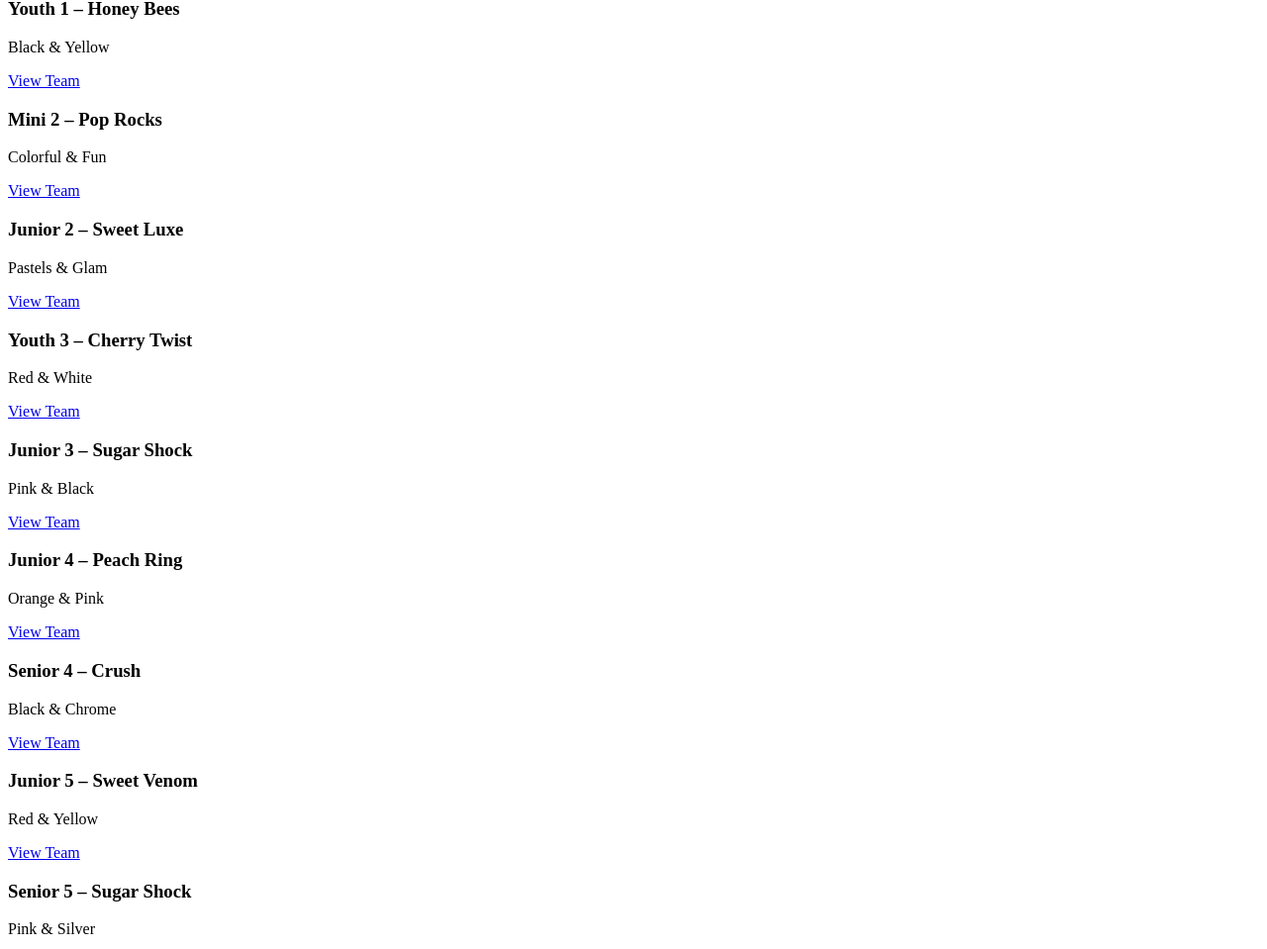
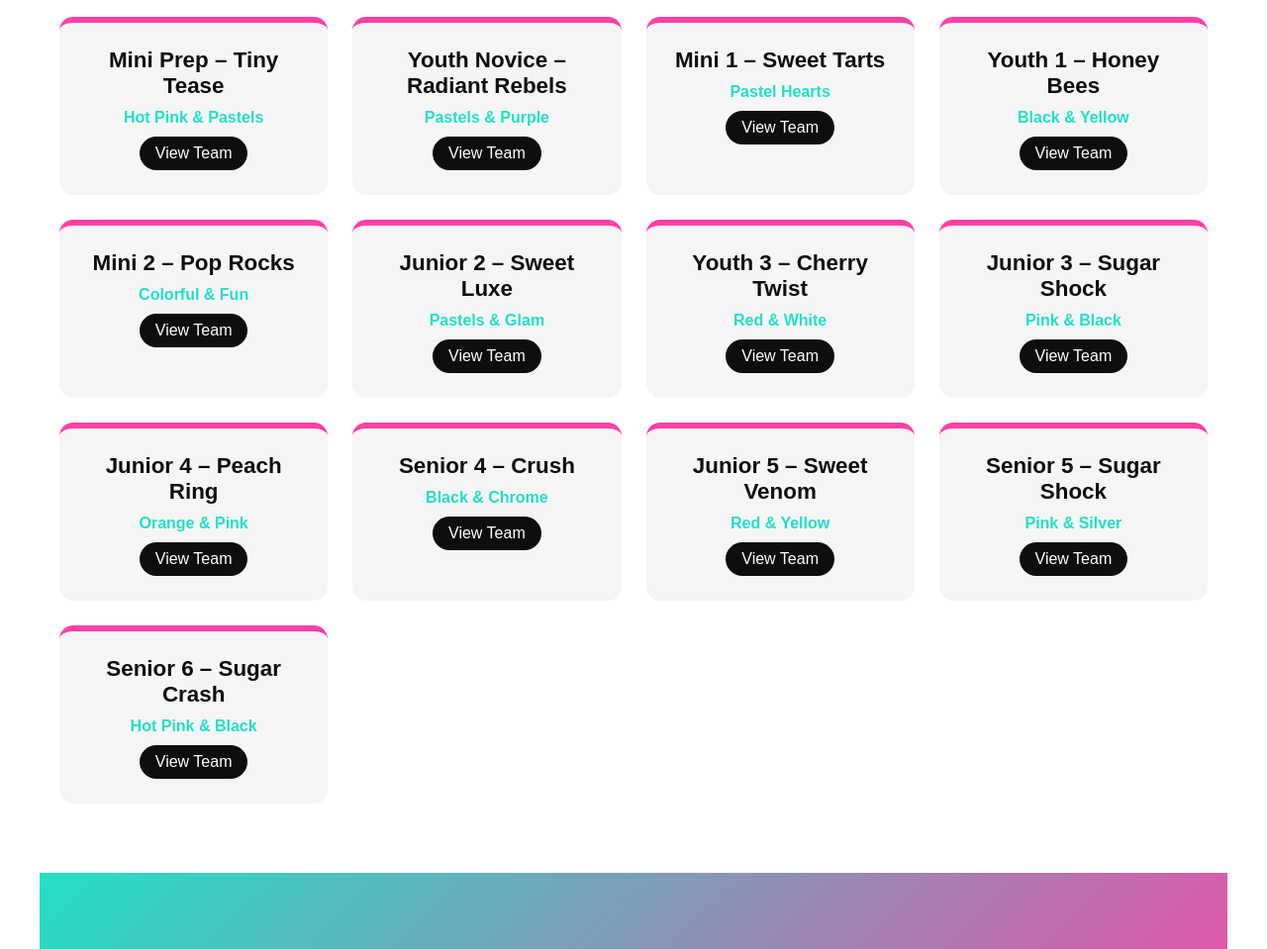
Before and after one commit to sugarrushallstars/sugar-rush-all-stars-website, a plain HTML site: page index.html in a window 1280 px wide. Shown: the part 391-1350 px from the top of the page at 99% size. Drawn offline with Linux system fonts and the light colour scheme.

Commit message:
Update index.html

```diff
--- a/index.html
+++ b/index.html
@@ -1,3 +1,120 @@
+<!DOCTYPE html>
+<html lang="en">
+<head>
+  <meta charset="UTF-8" />
+  <meta name="viewport" content="width=device-width, initial-scale=1.0"/>
+  <title>Sugar Rush All Stars</title>
+  <link rel="stylesheet" href="styles.css">
+</head>
+<body>
+
+<header>
+  <h1>Sugar Rush All Stars</h1>
+  <p>Where Power Meets Sweet Precision</p>
+</header>
+
+<nav>
+  <a href="index.html">Home</a>
+  <a href="classes.html">Classes</a>
+</nav>
+
+<section id="teams">
+  <h2 class="section-title">Our Teams</h2>
+  <div class="teams">
+
+    <div class="team-card">
+      <h3>Mini Prep – Tiny Tease</h3>
+      <p>Hot Pink & Pastels</p>
+      <a href="teams/mini-prep.html">View Team</a>
+    </div>
+
+    <div class="team-card">
+      <h3>Youth Novice – Radiant Rebels</h3>
+      <p>Pastels & Purple</p>
+      <a href="teams/youth-novice.html">View Team</a>
+    </div>
+
+    <div class="team-card">
+      <h3>Mini 1 – Sweet Tarts</h3>
+      <p>Pastel Hearts</p>
+      <a href="teams/mini-1.html">View Team</a>
+    </div>
+
+    <div class="team-card">
+      <h3>Youth 1 – Honey Bees</h3>
+      <p>Black & Yellow</p>
+      <a href="teams/youth-1.html">View Team</a>
+    </div>
+
+    <div class="team-card">
+      <h3>Mini 2 – Pop Rocks</h3>
+      <p>Colorful & Fun</p>
+      <a href="teams/mini-2.html">View Team</a>
+    </div>
+
+    <div class="team-card">
+      <h3>Junior 2 – Sweet Luxe</h3>
+      <p>Pastels & Glam</p>
+      <a href="teams/junior-2.html">View Team</a>
+    </div>
+
+    <div class="team-card">
+      <h3>Youth 3 – Cherry Twist</h3>
+      <p>Red & White</p>
+      <a href="teams/youth-3.html">View Team</a>
+    </div>
+
+    <div class="team-card">
+      <h3>Junior 3 – Sugar Shock</h3>
+      <p>Pink & Black</p>
+      <a href="teams/junior-3.html">View Team</a>
+    </div>
+
+    <div class="team-card">
+      <h3>Junior 4 – Peach Ring</h3>
+      <p>Orange & Pink</p>
+      <a href="teams/junior-4.html">View Team</a>
+    </div>
+
+    <div class="team-card">
+      <h3>Senior 4 – Crush</h3>
+      <p>Black & Chrome</p>
+      <a href="teams/senior-4.html">View Team</a>
+    </div>
+
+    <div class="team-card">
+      <h3>Junior 5 – Sweet Venom</h3>
+      <p>Red & Yellow</p>
+      <a href="teams/junior-5.html">View Team</a>
+    </div>
+
+    <div class="team-card">
+      <h3>Senior 5 – Sugar Shock</h3>
+      <p>Pink & Silver</p>
+      <a href="teams/senior-5.html">View Team</a>
+    </div>
+
+    <div class="team-card">
+      <h3>Senior 6 – Sugar Crash</h3>
+      <p>Hot Pink & Black</p>
+      <a href="teams/senior-6.html">View Team</a>
+    </div>
+
+  </div>
+</section>
+
+<section class="cta">
+  <h2>Ready to Join the Rush?</h2>
+  <p>Sign up for tumbling, stunt, or jump classes today!</p>
+  <a href="classes.html"><button>Sign Up Now</button></a>
+</section>
+
+<footer>
+  © 2026 Sugar Rush All Stars · All Rights Reserved
+</footer>
+
+</body>
+</html>
 <section id="teams">
   <h2 class="section-title">Our Teams</h2>
 
```
